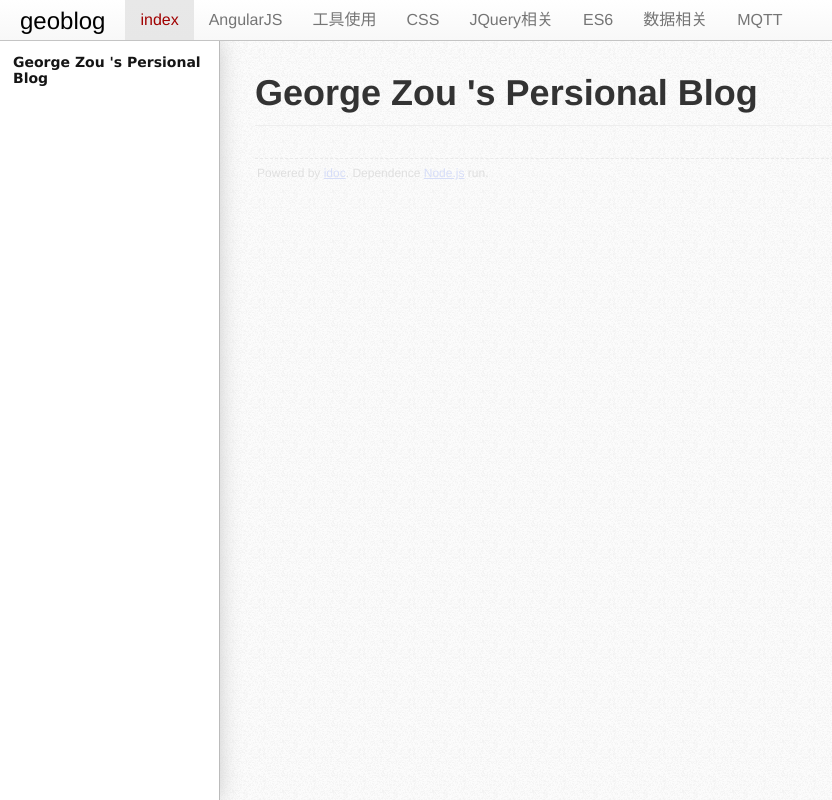
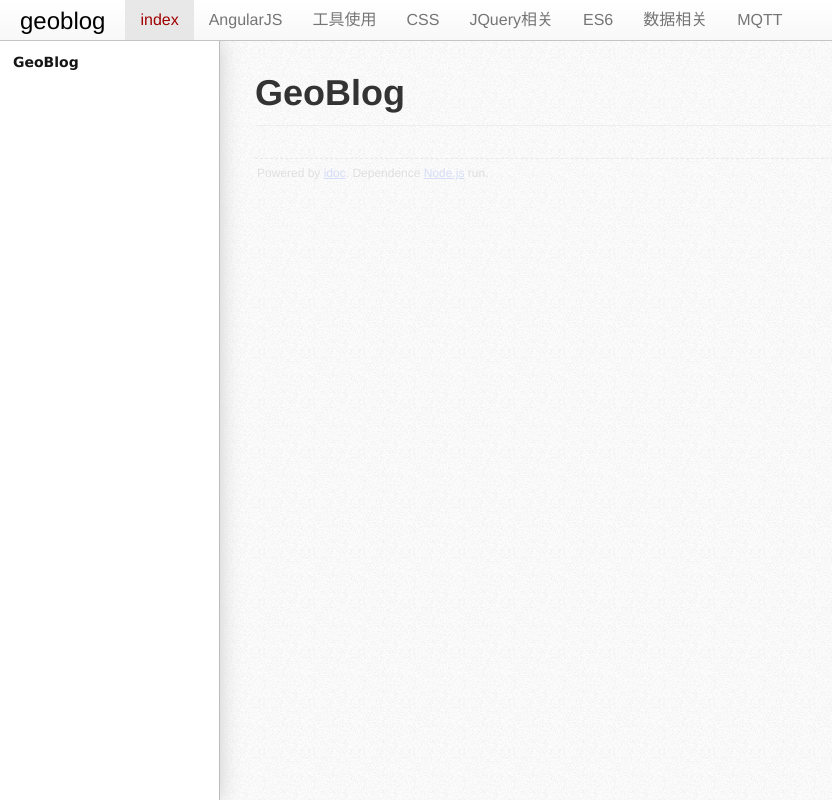
Before and after one commit to georgezouq/geoblog, a website: page index.html in a window 1280 px wide. Shown: the whole page, without its empty margins (0-832 px from the left). Drawn offline with Linux system fonts and the light colour scheme.

Commit message:
Remove personal information from project files (#1)
Co-authored-by: geoblog Maintainers <noreply@users.noreply.github.com>

```diff
--- a/index.html
+++ b/index.html
@@ -19,11 +19,11 @@
 <div class="warpper">
 
     <div class="page-toc">
-        <ul><li><a href="#t0George Zou 's Persional Blog">George Zou 's Persional Blog</a></li></ul>
+        <ul><li><a href="#t0GeoBlog">GeoBlog</a></li></ul>
     </div>
 
     <div class="content markdown-body">
-        <h1 id="t0George Zou &apos;s Persional Blog">George Zou &apos;s Persional Blog <a href="#t0George Zou &apos;s Persional Blog"> # </a></h1>
+        <h1 id="t0GeoBlog">GeoBlog <a href="#t0GeoBlog"> # </a></h1>
 
         <div class="copyright">Powered by <a href="https://github.com/jaywcjlove/idoc" target="_blank">idoc</a>. Dependence <a href="https://nodejs.org">Node.js</a> run.</div>
     </div>
--- a/package.json
+++ b/package.json
@@ -11,7 +11,6 @@
         "react"
     ],
     "homepage": "http://JSLite.io",
-    "author": "GeorgeZou <zousongqi1996@gmail.com>",
     "repository": {
         "type": "git",
         "url": ""
```
Also changed, not shown: md/index.md (+1 -1 lines).
